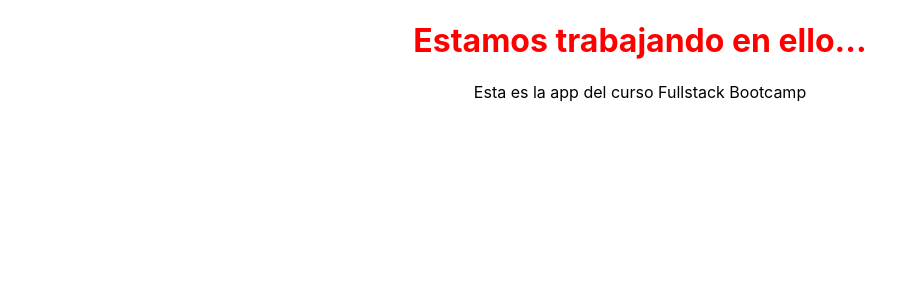
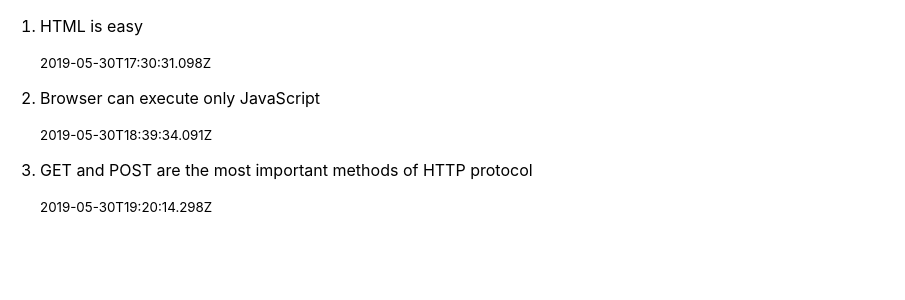
Before and after one commit to jrbarrio/notes-app, a React (Create React App) app: page / in a window 1280 px wide. Shown: the top 300 px of the page, without its empty margins (0-905 px from the left). Built offline with nearby package versions, Linux system fonts and the light colour scheme.

Commit message:
Show list of notes

```diff
--- a/src/App.js
+++ b/src/App.js
@@ -1,13 +1,38 @@
-import './App.css';
-import Description from './components/Description';
-import Message from './components/Message'
+import Note from "./components/Note";
+
+const notes = [
+  {
+    id: 1,
+    content: 'HTML is easy',
+    date: '2019-05-30T17:30:31.098Z',
+    important: true
+  },
+  {
+    id: 2,
+    content: 'Browser can execute only JavaScript',
+    date: '2019-05-30T18:39:34.091Z',
+    important: false
+  },
+  {
+    id: 3,
+    content: 'GET and POST are the most important methods of HTTP protocol',
+    date: '2019-05-30T19:20:14.298Z',
+    important: true
+  }
+]
+
 
 function App() {
+  if (typeof notes === "undefined" || notes.length === 0) {
+    return "No tenemos notas que mostrar"
+  }
+
   return (
-    <div className="App">
-      <Message color='red' message="Estamos trabajando en ello..."></Message>
-      <Description></Description>
-    </div>
+    <ol>
+        { notes.map((note) => {
+          return <Note key={note.id} { ...note }></Note>;
+        })}
+    </ol>
   );
 }
 
--- a/src/components/Description.js
+++ /dev/null
@@ -1,5 +0,0 @@
-const Description = () => {
-    return <p>Esta es la app del curso Fullstack Bootcamp</p>
-}
-
-export default Description;
--- a/src/components/Message.js
+++ /dev/null
@@ -1,5 +0,0 @@
-const Message = (props) => {
-    return <h1 style={{ color: props.color }}>{ props.message }</h1>
-}
-
-export default Message;
--- /dev/null
+++ b/src/components/Note.js
@@ -0,0 +1,10 @@
+const Note = ({ content, date }) => {
+return (
+    <li>
+    <p>{content}</p>
+    <small><time>{date}</time></small>
+    </li>
+)
+}
+
+export default Note;
```
